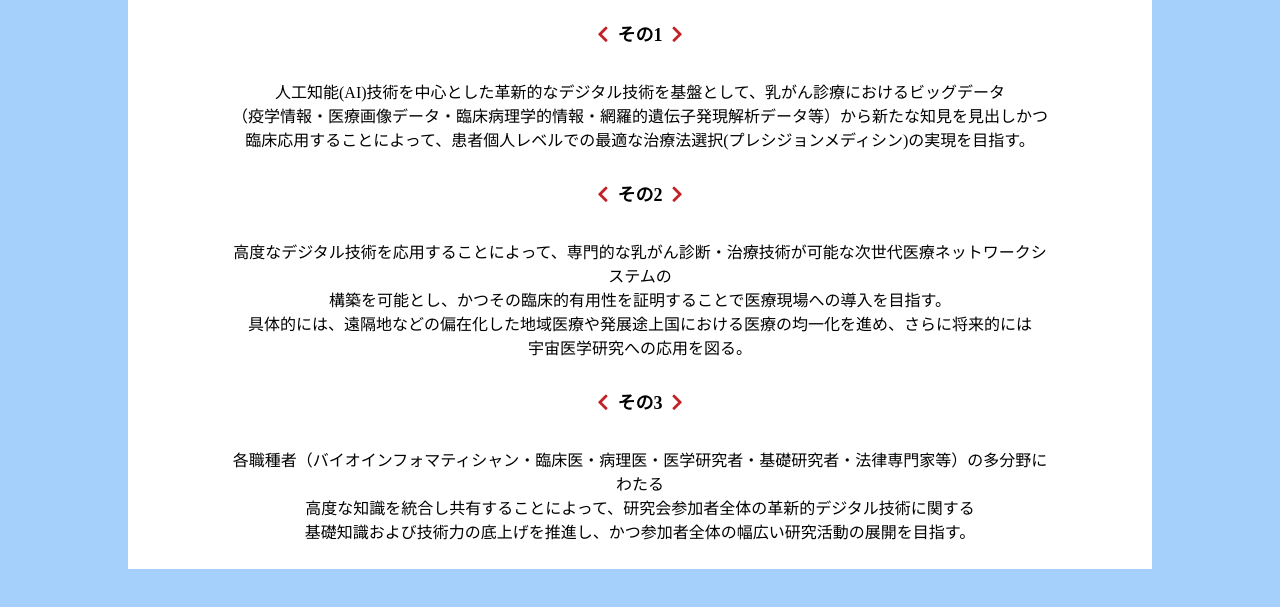
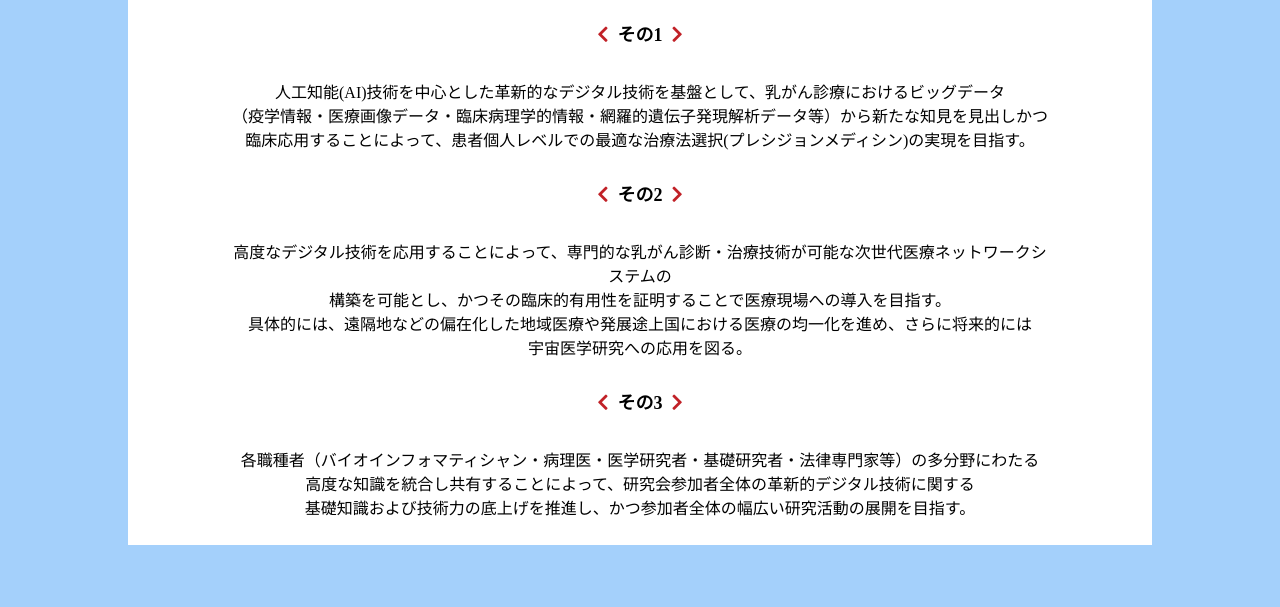
Before and after one commit to Chromasan/main_site, a plain HTML site: page vision.html in a window 1280 px wide. Shown: the part 63-670 px from the top of the page. Drawn offline with Linux system fonts and the light colour scheme.

Commit message:
Add files via upload

```diff
--- a/vision.html
+++ b/vision.html
@@ -50,7 +50,7 @@
         <h2>その3</h2>
       </div>
 
-      <p>各職種者（バイオインフォマティシャン・臨床医・<br class="br-sp" />病理医・医学研究者・基礎研究者・法律専門家等）の<br class="br-sp" />多分野にわたる<br class="br-pc" />高度な知識を<br class="br-sp" />統合し共有することによって、<br class="br-sp" />研究会参加者全体の革新的デジタル技術に関する<br class="br-pc" /><br class="br-sp" />基礎知識および技術力の底上げを推進し、<br class="br-sp" />かつ参加者全体の<br class="br-sp" />幅広い研究活動の展開を目指す。
+      <p>各職種者（バイオインフォマティシャン・<br class="br-sp" /臨床医・<br class="br-sp" />病理医・医学研究者・基礎研究者・<br class="br-sp" />法律専門家等）の<br class="br-sp" />多分野にわたる<br class="br-pc" />高度な知識を<br class="br-sp" />統合し共有することによって、<br class="br-sp" />研究会参加者全体の<br class="br-sp" />革新的デジタル技術に関する<br class="br-pc" /><br class="br-sp" />基礎知識および技術力の底上げを推進し、<br class="br-sp" />かつ参加者全体の<br class="br-sp" />幅広い研究活動の展開を目指す。
 </p>
 
   </body>
```
